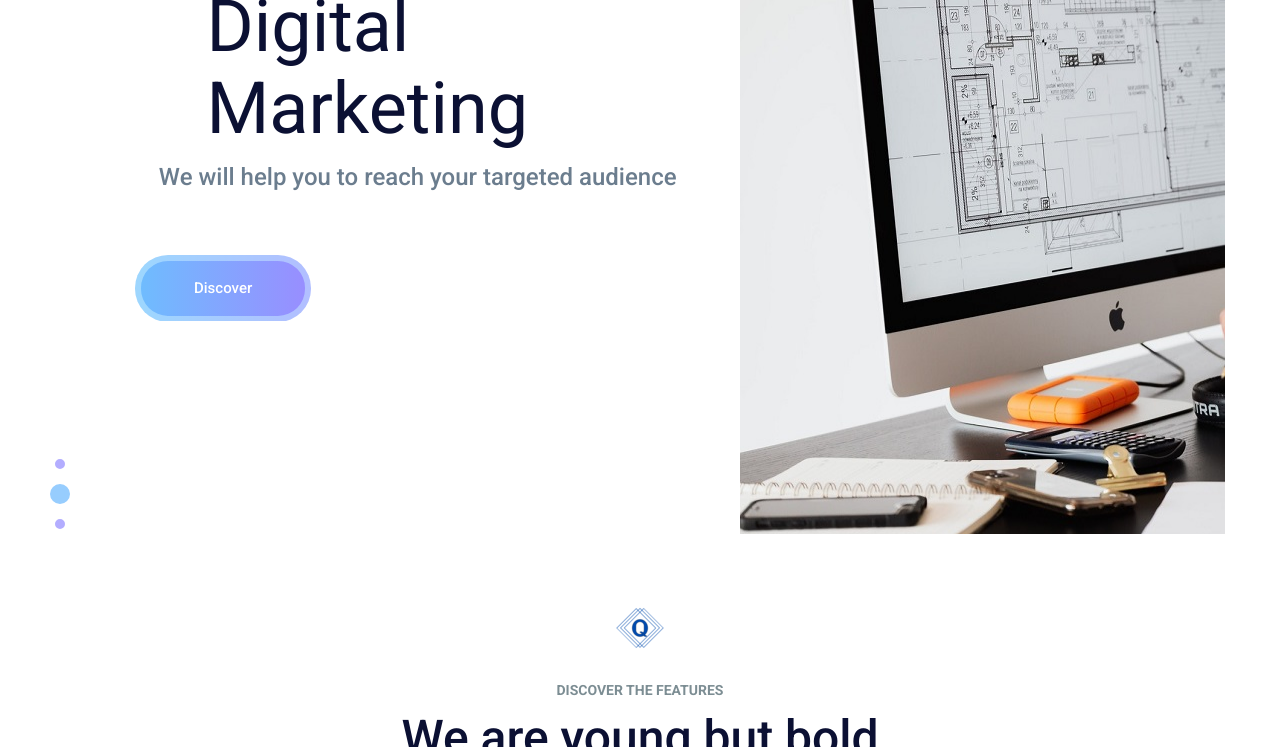
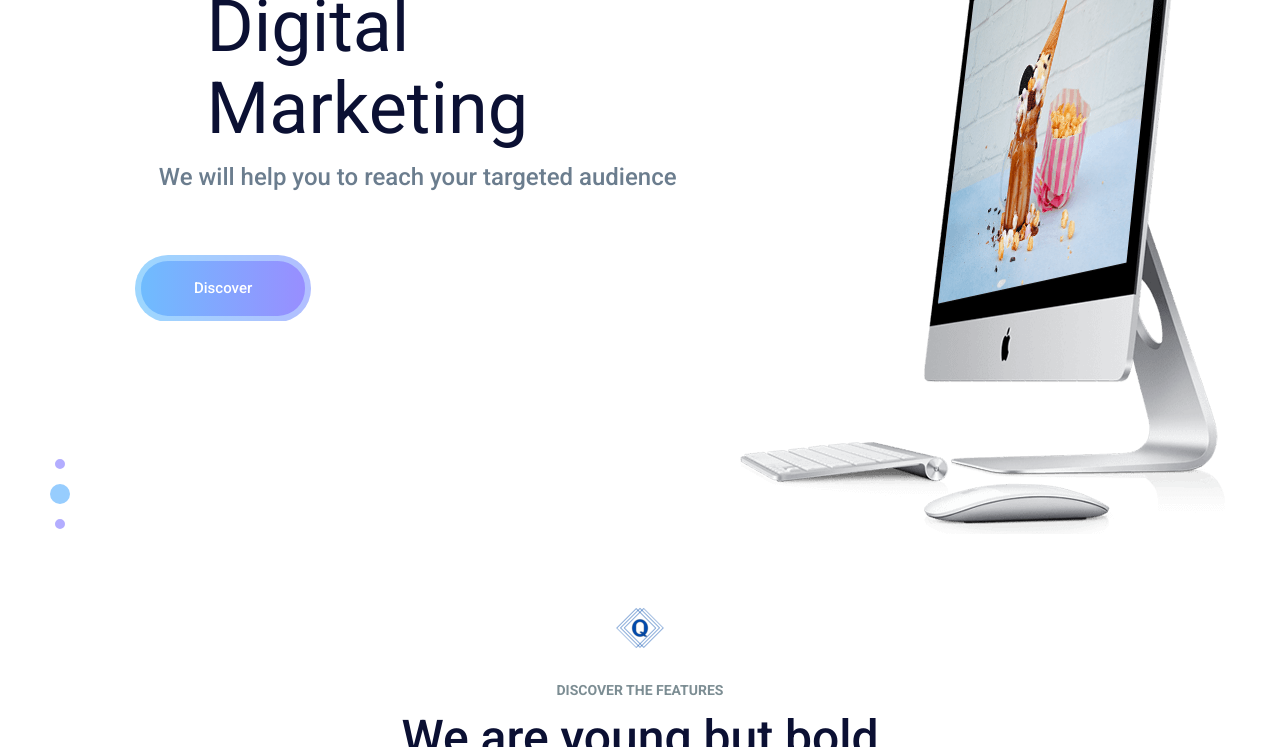
Before and after one commit to nirzaf/coverletter, a plain HTML site: page index.html in a window 1280 px wide. Shown: the part 840-1587 px from the top of the page. Drawn offline with nearby package versions, Linux system fonts and the light colour scheme.

Commit message:
slider-m-1

```diff
--- a/index.html
+++ b/index.html
@@ -119,7 +119,7 @@
                             data-type="text" data-responsive_offset="on"
                             data-frames="[{&quot;delay&quot;:10,&quot;speed&quot;:1500,&quot;frame&quot;:&quot;0&quot;,&quot;from&quot;:&quot;y:[-100%];z:0;rX:0deg;rY:0;rZ:0;sX:1;sY:1;skX:0;skY:0;&quot;,&quot;mask&quot;:&quot;x:0px;y:0px;s:inherit;e:inherit;&quot;,&quot;to&quot;:&quot;o:1;&quot;,&quot;ease&quot;:&quot;Power2.easeInOut&quot;},{&quot;delay&quot;:&quot;wait&quot;,&quot;speed&quot;:1500,&quot;frame&quot;:&quot;999&quot;,&quot;to&quot;:&quot;y:[175%];&quot;,&quot;mask&quot;:&quot;x:inherit;y:inherit;s:inherit;e:inherit;&quot;,&quot;ease&quot;:&quot;Power2.easeInOut&quot;}]"
                             data-textAlign="['left','left','left','left','left','center']">
-                            <img src="img/home-slider/s1.jpg" alt="">
+                            <img src="img/home-slider/slider-m-1.png" alt="">
                         </div>
                     </div>
                 </li>
```
